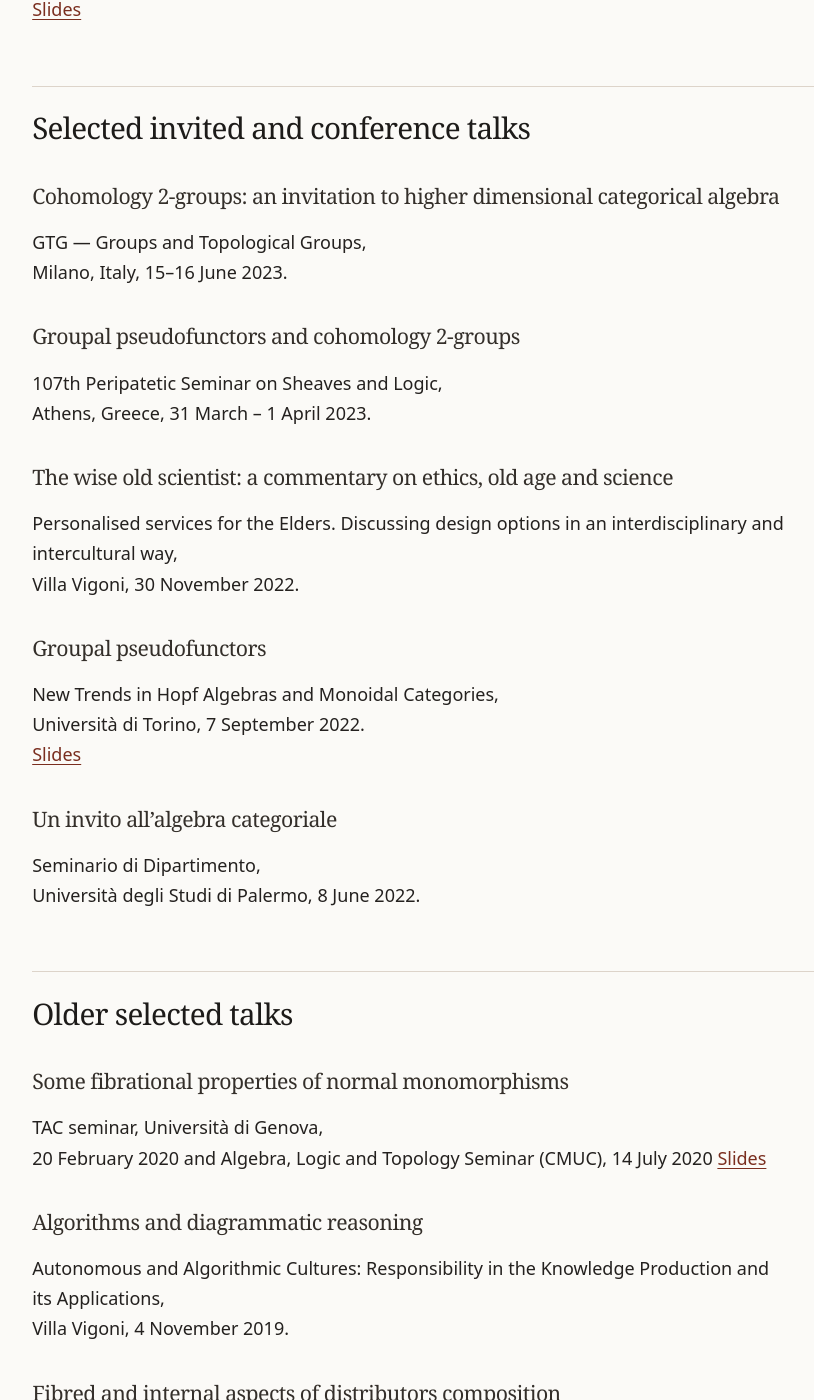
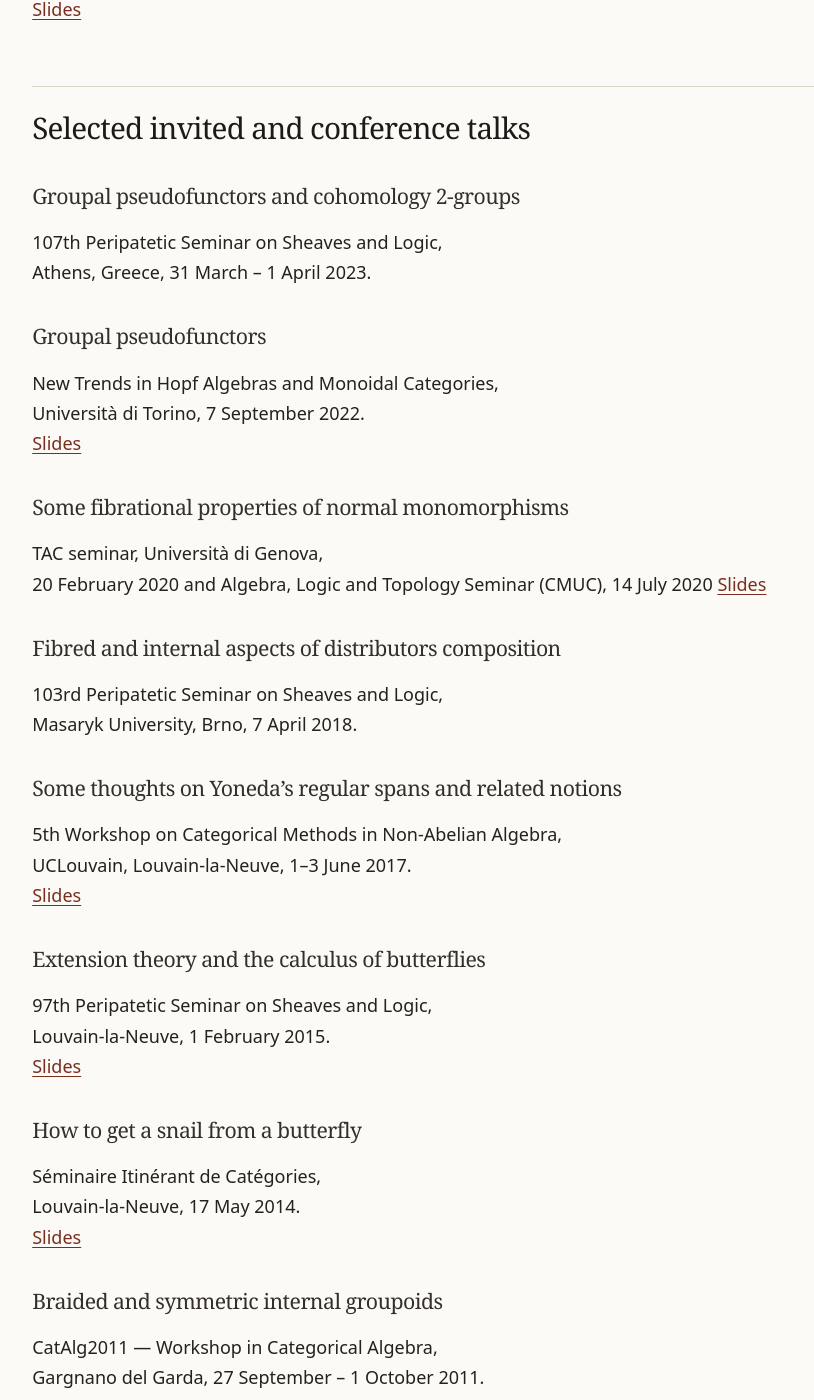
Before and after one commit to gmetere/gmetere.github.io, a Jekyll site: the page built from talks.md, in a window 1280 px wide and 1400 px high, scrolled down 994 px. Shown: the whole window, without its empty margins (113-927 px from the left). Built offline with Jekyll 4.4.1, drawn with Linux system fonts in a browser that asks for light colours.

Commit message:
Update talks.md

```diff
--- a/talks.md
+++ b/talks.md
@@ -30,21 +30,12 @@ Dipartimento di Matematica, Università degli Studi di Milano,
 
 ## Selected invited and conference talks
 
-### Cohomology 2-groups: an invitation to higher dimensional categorical algebra
-
-GTG — Groups and Topological Groups,
-Milano, Italy, 15–16 June 2023.
 
 ### Groupal pseudofunctors and cohomology 2-groups
 
 107th Peripatetic Seminar on Sheaves and Logic,
 Athens, Greece, 31 March – 1 April 2023.
 
-### The wise old scientist: a commentary on ethics, old age and science
-
-Personalised services for the Elders. Discussing design options in an
-interdisciplinary and intercultural way,
-Villa Vigoni, 30 November 2022.
 
 ### Groupal pseudofunctors
 
@@ -52,12 +43,6 @@ New Trends in Hopf Algebras and Monoidal Categories,
 Università di Torino, 7 September 2022.
 [Slides](/Metere_Turin_2022.pdf)
 
-### Un invito all'algebra categoriale
-
-Seminario di Dipartimento,
-Università degli Studi di Palermo, 8 June 2022.
-
-## Older selected talks
 
 ### Some fibrational properties of normal monomorphisms
 
@@ -68,11 +53,6 @@ Algebra, Logic and Topology Seminar (CMUC),
 14 July 2020
 [Slides](/ideality.pdf)
 
-### Algorithms and diagrammatic reasoning
-
-Autonomous and Algorithmic Cultures: Responsibility in the Knowledge
-Production and its Applications,
-Villa Vigoni, 4 November 2019.
 
 ### Fibred and internal aspects of distributors composition
 
```
